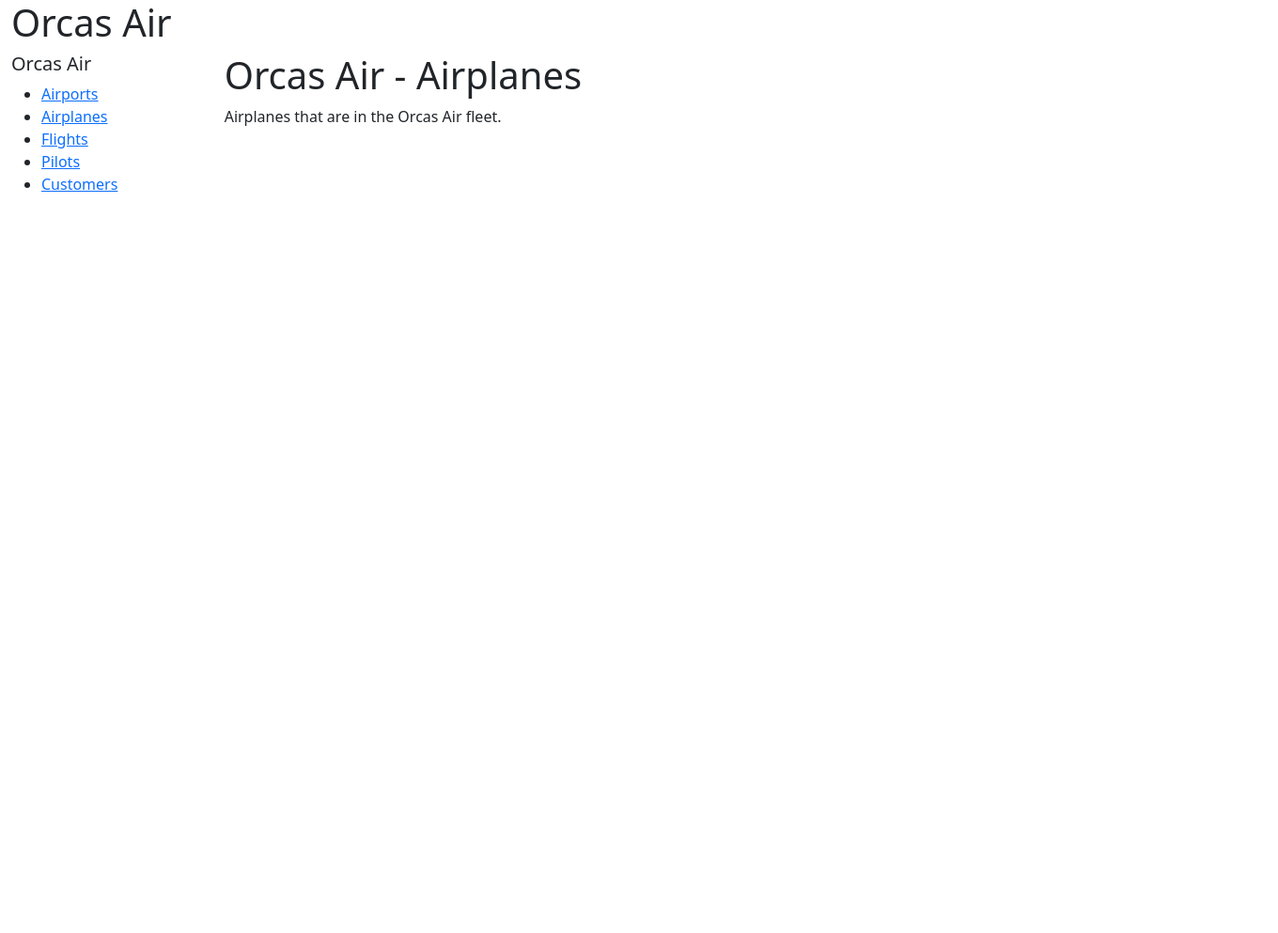
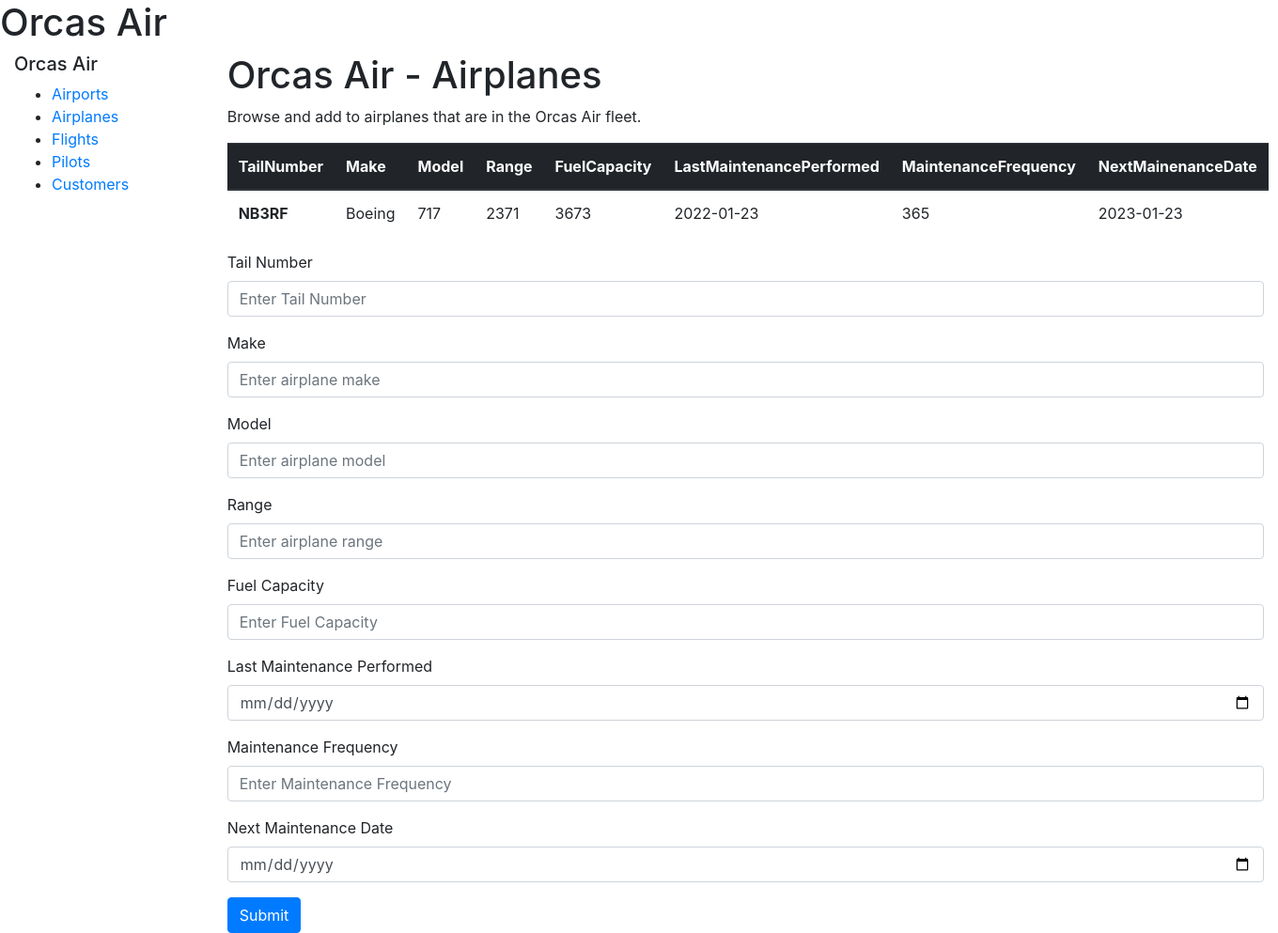
Before and after one commit to jodahoney/cs340_project, a Flask app: page /airplanes in a window 1360 px wide. Shown: the whole page at 94% size. Before the commit the page ends 204 px from the top, so only its background shows below. Run offline with Flask 2, Linux system fonts and the light colour scheme.

Commit message:
added airplane table and form

```diff
--- a/project/templates/airplanes.html
+++ b/project/templates/airplanes.html
@@ -7,6 +7,70 @@
 {% block content %}
 
   <p>
-    Airplanes that are in the Orcas Air fleet.
+    Browse and add to airplanes that are in the Orcas Air fleet.
   </p>
+
+  <table class="table">
+    <thead class="thead-dark">
+      <tr>
+        <th scope="col">TailNumber</th>
+        <th scope="col">Make</th>
+        <th scope="col">Model</th>
+        <th scope="col">Range</th>
+        <th scope="col">FuelCapacity</th>
+        <th scope="col">LastMaintenancePerformed</th>
+        <th scope="col">MaintenanceFrequency</th>
+        <th scope="col">NextMainenanceDate</th>
+      </tr>
+    </thead>
+    <tbody>
+      <tr>
+        <th scope="row">NB3RF</th>
+        <td>Boeing</td>
+        <td>717</td>
+        <td>2371</td>
+        <td>3673</td>
+        <td>2022-01-23</td>
+        <td>365</td>
+        <td>2023-01-23</td>
+      </tr>
+    </tbody>
+  </table>
+
+  <form>
+    <div class="form-group">
+      <label for="tailNumberInput">Tail Number</label>
+      <input type="text" class="form-control" id="tailNumberInput" placeholder="Enter Tail Number">
+    </div>
+    <div class="form-group">
+      <label for="makeInput">Make</label>
+      <input type="text" class="form-control" id="makeInput" placeholder="Enter airplane make">
+    </div>
+    <div class="form-group">
+      <label for="modelInput">Model</label>
+      <input type="text" class="form-control" id="modelInput" placeholder="Enter airplane model">
+    </div>
+    <div class="form-group">
+      <label for="rangeInput">Range</label>
+      <input type="number" class="form-control" id="rangeInput" placeholder="Enter airplane range">
+    </div>
+    <div class="form-group">
+      <label for="feulCapacityInput">Fuel Capacity</label>
+      <input type="number" class="form-control" id="feulCapacityInput" placeholder="Enter Fuel Capacity">
+    </div>
+    <div class="form-group">
+      <label for="lastMaintenancePerformedInput">Last Maintenance Performed</label>
+      <input type="date" class="form-control" id="lastMaintenancePerformedInput" placeholder="Enter Last Maintenance Performed">
+    </div>
+    <div class="form-group">
+      <label for="maintenancePerformedInput">Maintenance Frequency</label>
+      <input type="text" class="form-control" id="maintenancePerformedInput" placeholder="Enter Maintenance Frequency">
+    </div>
+    <div class="form-group">
+      <label for="nextMaintenanceDateInput">Next Maintenance Date</label>
+      <input type="date" class="form-control" id="nextMaintenanceDateInput" placeholder="Enter Next Maintenance Date">
+    </div>
+    <button type="submit" class="btn btn-primary">Submit</button>
+  </form>
+
 {% endblock %}
--- a/project/templates/airports.html
+++ b/project/templates/airports.html
@@ -7,6 +7,6 @@
 {% block content %}
 
   <p>
-    Airports where Orcas Air provides service.
+    Browse airports where Orcas Air provides service.
   </p>
 {% endblock %}
--- a/project/templates/base.html
+++ b/project/templates/base.html
@@ -4,8 +4,11 @@
   <title>{% block title %}{% endblock %}</title>
   <meta charset="utf-8">
   <meta name="viewport" content="width=device-width, initial-scale=1">
-  <link href="https://cdn.jsdelivr.net/npm/bootstrap@5.1.3/dist/css/bootstrap.min.css" rel="stylesheet" integrity="sha384-1BmE4kWBq78iYhFldvKuhfTAU6auU8tT94WrHftjDbrCEXSU1oBoqyl2QvZ6jIW3" crossorigin="anonymous">
+  <link rel="stylesheet" href="https://cdn.jsdelivr.net/npm/bootstrap@4.1.3/dist/css/bootstrap.min.css" integrity="sha384-MCw98/SFnGE8fJT3GXwEOngsV7Zt27NXFoaoApmYm81iuXoPkFOJwJ8ERdknLPMO" crossorigin="anonymous">
   <link rel="stylesheet" href="{{ url_for('static', filename='style.css') }}">
+  <script src="https://code.jquery.com/jquery-3.3.1.slim.min.js" integrity="sha384-q8i/X+965DzO0rT7abK41JStQIAqVgRVzpbzo5smXKp4YfRvH+8abtTE1Pi6jizo" crossorigin="anonymous"></script>
+  <script src="https://cdn.jsdelivr.net/npm/popper.js@1.14.3/dist/umd/popper.min.js" integrity="sha384-ZMP7rVo3mIykV+2+9J3UJ46jBk0WLaUAdn689aCwoqbBJiSnjAK/l8WvCWPIPm49" crossorigin="anonymous"></script>
+  <script src="https://cdn.jsdelivr.net/npm/bootstrap@4.1.3/dist/js/bootstrap.min.js" integrity="sha384-ChfqqxuZUCnJSK3+MXmPNIyE6ZbWh2IMqE241rYiqJxyMiZ6OW/JmZQ5stwEULTy" crossorigin="anonymous"></script>
 </head>
 
 <body>
--- a/project/templates/customers.html
+++ b/project/templates/customers.html
@@ -7,6 +7,6 @@
 {% block content %}
 
   <p>
-    Customers that have chosen to fly with Orcas Air.
+    View the other customers that have chosen to fly with Orcas Air.
   </p>
 {% endblock %}
--- a/project/templates/pilots.html
+++ b/project/templates/pilots.html
@@ -7,6 +7,6 @@
 {% block content %}
 
   <p>
-    Pilots that are a part of the Orcas Air fleet.
+    Browse the pilots that are a part of the Orcas Air fleet.
   </p>
 {% endblock %}
```
